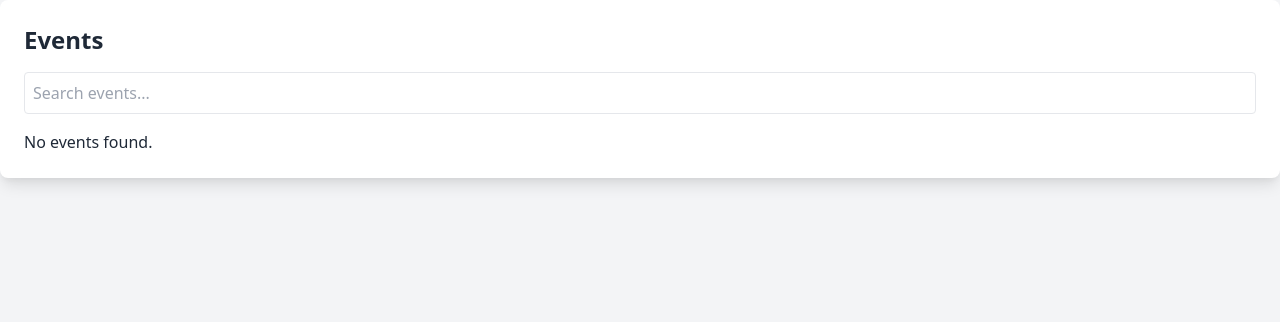
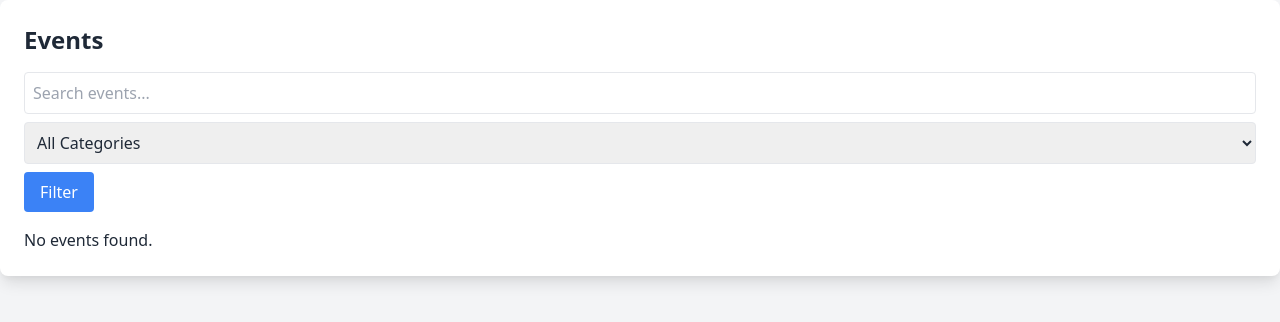
Before and after one commit to rifayetrimon/Employee-Management-, a Django app: page /evm/ in a window 1280 px wide. Shown: the part 60-382 px from the top of the page. Run offline with Django 5.2, Linux system fonts and the light colour scheme; data that the repository does not hold is empty.

Commit message:
add search functionality

```diff
--- a/event_app/templates/home.html
+++ b/event_app/templates/home.html
@@ -6,8 +6,17 @@
     <h1 class="text-2xl font-bold mb-4">Events</h1>
 
     <form method="get" action="{% url 'home' %}" class="mb-4">
-        <input type="text" name="search" placeholder="Search events..." class="border p-2 rounded w-full">
+        <input type="text" name="search" placeholder="Search events..." value="{{ search_query }}" class="border p-2 rounded w-full mb-2">
+
+        <select name="category" class="border p-2 rounded w-full mb-2">
+            <option value="">All Categories</option>
+            {% for category in categories %}
+                <option value="{{ category.id }}" {% if category.id|stringformat:"s" == selected_category %}selected{% endif %}>{{ category.name }}</option>
+            {% endfor %}
+        </select>
+        <button type="submit" class="bg-blue-500 text-white px-4 py-2 rounded">Filter</button>
     </form>
+
 
     {% if messages %}
         <div>
--- a/event_app/views.py
+++ b/event_app/views.py
@@ -1,8 +1,10 @@
+from unicodedata import category
 from django.contrib import messages
 from django.shortcuts import render, redirect
 from . forms import CustomAuthenticationForm, CustomUserCreationForm, EditProfileForm, EventForm,EventCategoryForm
 from django.contrib.auth import login, authenticate, logout
 from .models import Event, EventCategory, Booking, Profile
+from django.db.models import Q
 # Create your views here.
 
 
@@ -48,8 +50,23 @@ def login_view(request):
 
 
 def home(request):
+    user = request.user
+    search = request.GET.get('search')
+    category_id = request.GET.get('category')
+
     events = Event.objects.all()
-    user = request.user
+
+    if search:
+        events = events.filter(
+            Q(name__icontains=search) |
+            Q(date__icontains=search) |
+            Q(location__icontains=search)
+        )
+
+
+    if category_id:
+        events = events.filter(category_id=category_id)
+
 
     events_with_status = []
 
@@ -59,8 +76,9 @@ def home(request):
             'event': event,
             'is_booked': is_booked
         })
+    categories = EventCategory.objects.all()
 
-    return render(request, 'home.html', {'events': events_with_status, 'user': user})
+    return render(request, 'home.html', {'events': events_with_status, 'user': user, 'categories': categories})
 
 
 
```
Also changed, not shown: event_app/templates/my_events.html (+0 -10 lines).
